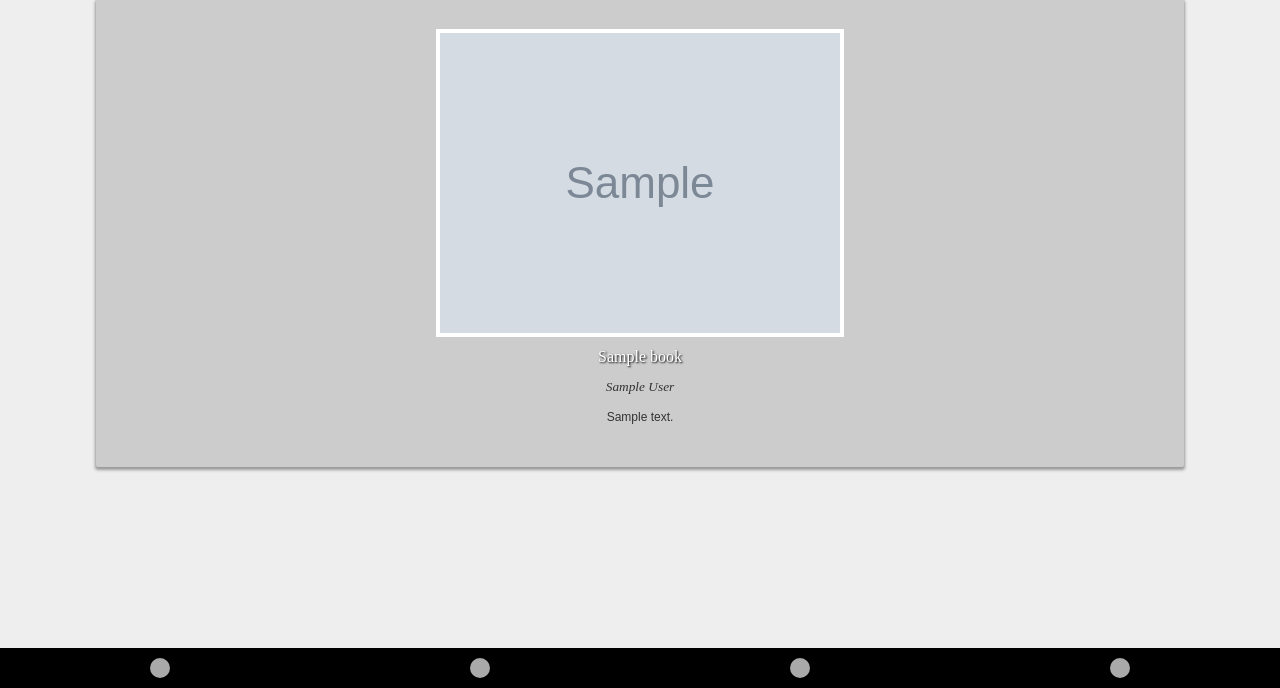
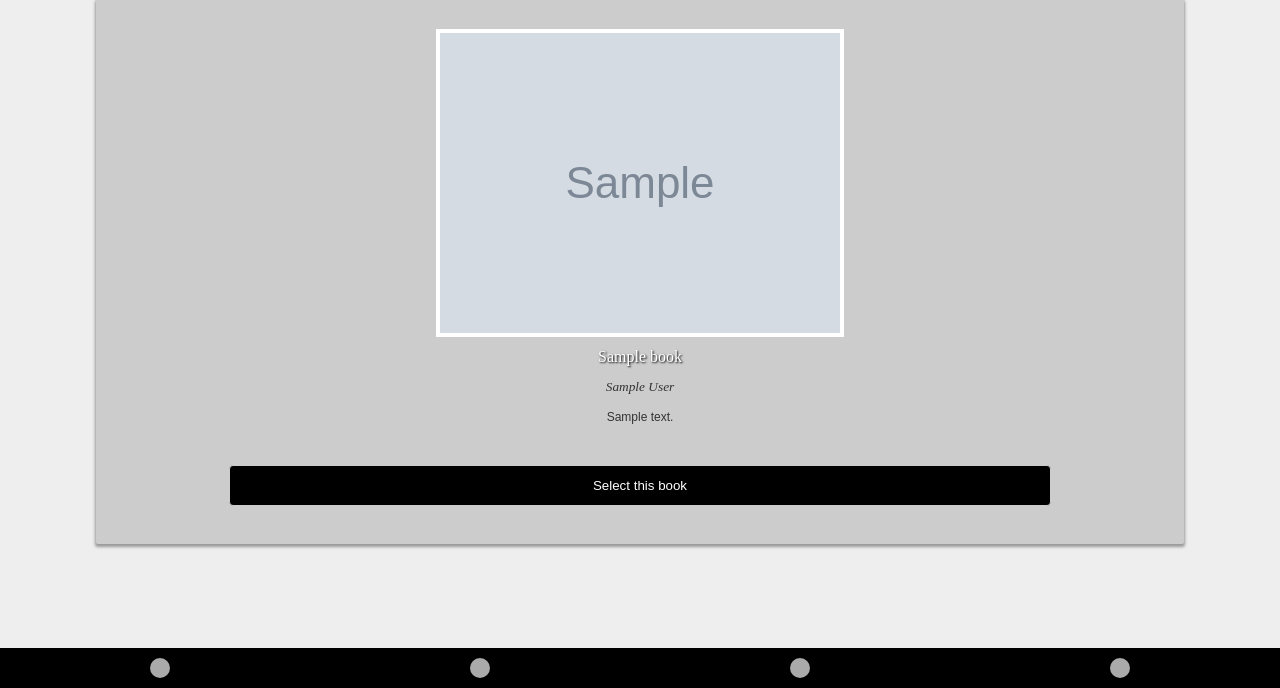
Before and after one commit to AbdallahSafi/book_app, a Node server app: template views/pages/searches/show.ejs in a window 1280 px wide. Shown: the part 112-800 px from the top of the page. Run offline with Node 20, Linux system fonts and the light colour scheme; the template is opened without the code that fills it: most values are stand-ins (such as "Sample title", 1, 10 or a date in 2020); grey boxes marked "Sample" are stand-in pictures; some libraries are stand-ins or nearby versions.

Commit message:
make select book feature

```diff
--- a/server.js
+++ b/server.js
@@ -37,14 +37,15 @@ app.use(express.static("./public"));
 //set the encode for post body request
 app.use(express.urlencoded({ extended: true }));
 
+//******************************* Routes *******************************//
+
 // Home route
 app.get("/", async (req, res) => {
   let result = await getBooksDB();
   res.render("pages/index", {
     books: result.books,
-      booksCount: result.booksCount
+    booksCount: result.booksCount,
   });
-
 });
 
 // New search route
@@ -77,6 +78,17 @@ app.get("/books/:id", async (req, res) => {
   });
 });
 
+// Handle save book to database request
+app.post("/books/", async (req, res) => {
+  let book = req.body;
+  saveBook(book);
+  //   res.render("pages/books/show", {
+  //    book: book,
+  //  });
+});
+
+//******************************* functions *******************************//
+
 // fucntion to get books from google book api
 function getBooks(searchInput, searchType) {
   let url = "https://www.googleapis.com/books/v1/volumes";
@@ -87,7 +99,7 @@ function getBooks(searchInput, searchType) {
     .get(url)
     .query(queryParams)
     .then((res) => {
-      console.log(res.body.items);
+      // console.log(res.body.items);
       let booksList = res.body.items.map((e) => {
         return new Book(e);
       });
@@ -111,9 +123,9 @@ function getBooksDB() {
     .query(sql)
     .then((result) => {
       return {
-       books : result.rows,
-       booksCount: result.rowCount
-     }
+        books: result.rows,
+        booksCount: result.rowCount,
+      };
     })
     .catch((error) => {
       console.log(error);
@@ -125,19 +137,43 @@ function getBookByID(id) {
   let sql = `SELECT * FROM books WHERE id=$1;`;
   let values = [id];
   return db
-    .query(sql,values)
+    .query(sql, values)
     .then((result) => {
-    console.log(result);
-    return result.rows[0]
+      // console.log(result);
+      return result.rows[0];
     })
     .catch((error) => {
       console.log(error);
     });
 }
+
+// save book to database
+function saveBook(book) {
+  let sql = `INSERT INTO books (author, title, isbn, image_url, description, bookshelf) VALUES ($1,$2,$3,$4,$5,$6)`;
+  let values = [
+    book.author,
+    book.title,
+    book.isbn,
+    book.image_url,
+    book.description,
+    "drama",
+  ];
+  return db
+    .query(sql, values)
+    .then((res) => {
+      console.log(res);
+      // return data;
+    })
+    .catch((error) => {
+      console.log("error", error);
+    });
+}
+
 // creating book constructor
 function Book(data) {
   this.image_url =
-    data.volumeInfo.imageLinks.thumbnail || "https://i.imgur.com/J5LVHEL.jpg";
+    (data.volumeInfo.imageLinks && data.volumeInfo.imageLinks.thumbnail) ||
+    "https://i.imgur.com/J5LVHEL.jpg";
   this.title = data.volumeInfo.title;
   this.author = data.volumeInfo.authors;
   this.description = data.volumeInfo.description || "There is no description";
--- a/views/pages/searches/show.ejs
+++ b/views/pages/searches/show.ejs
@@ -23,6 +23,14 @@
             <h3><%=book.title%></h3>
           <h4><%=book.author%></h4>
           <p> <%=book.description%></p>
+          <form action="/books" method="POST">
+            <input type="hidden" name="image_url" value="<%= book.image_url %>">
+            <input type="hidden" name="title" value="<%= book.title %>">
+            <input type="hidden" name="author" value="<%= book.author %>">
+            <input type="hidden" name="isbn" value="<%= book.isbn %>">
+            <input type="hidden" name="description" value="<%= book.description %>">
+            <input type="submit" value="Select this book">
+          </form>
         </li>
         <%});%>
         </ul>
```
Also changed, not shown: public/styles/layout.css (+0 -9 lines). Lines whose indentation alone changed are shown as unchanged.
